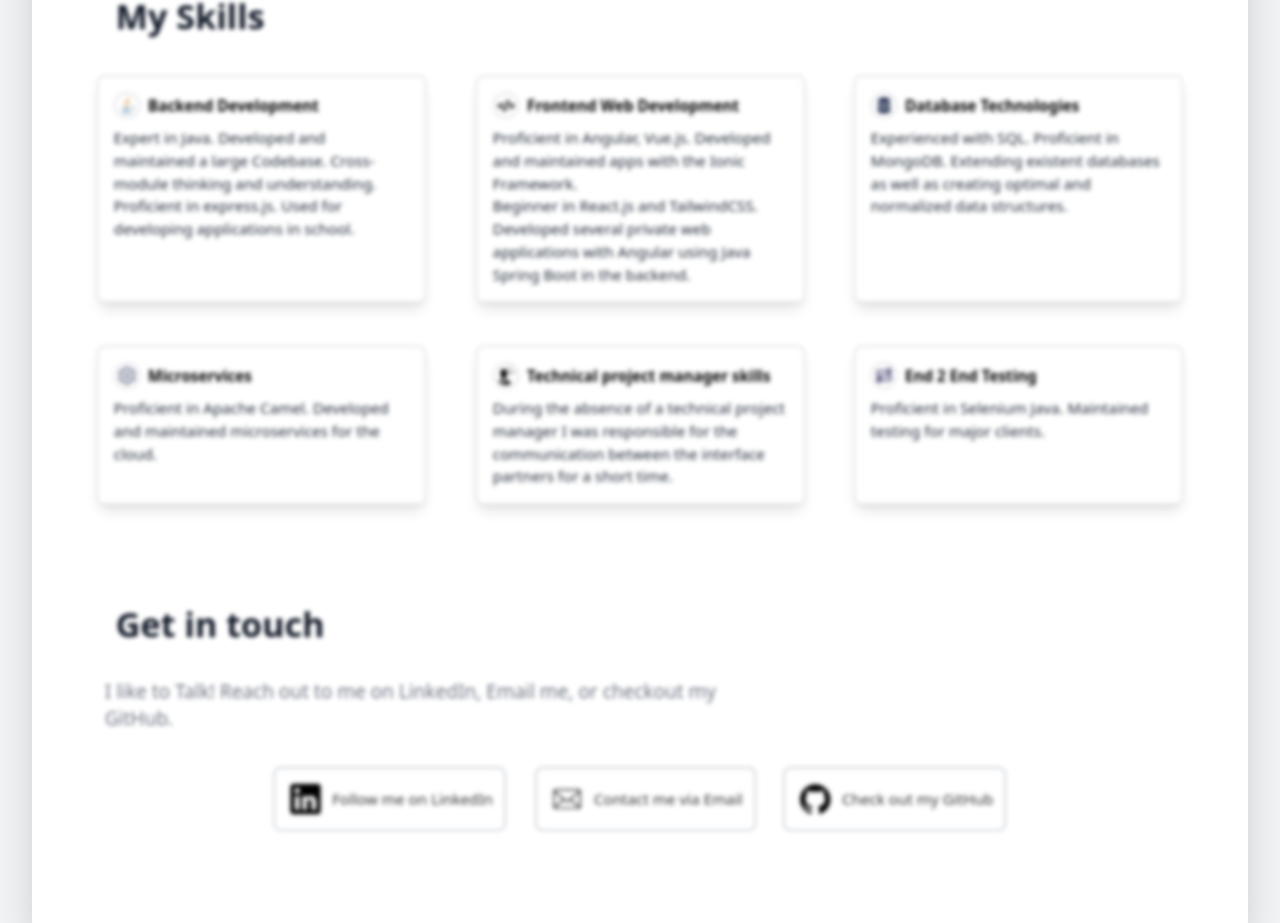
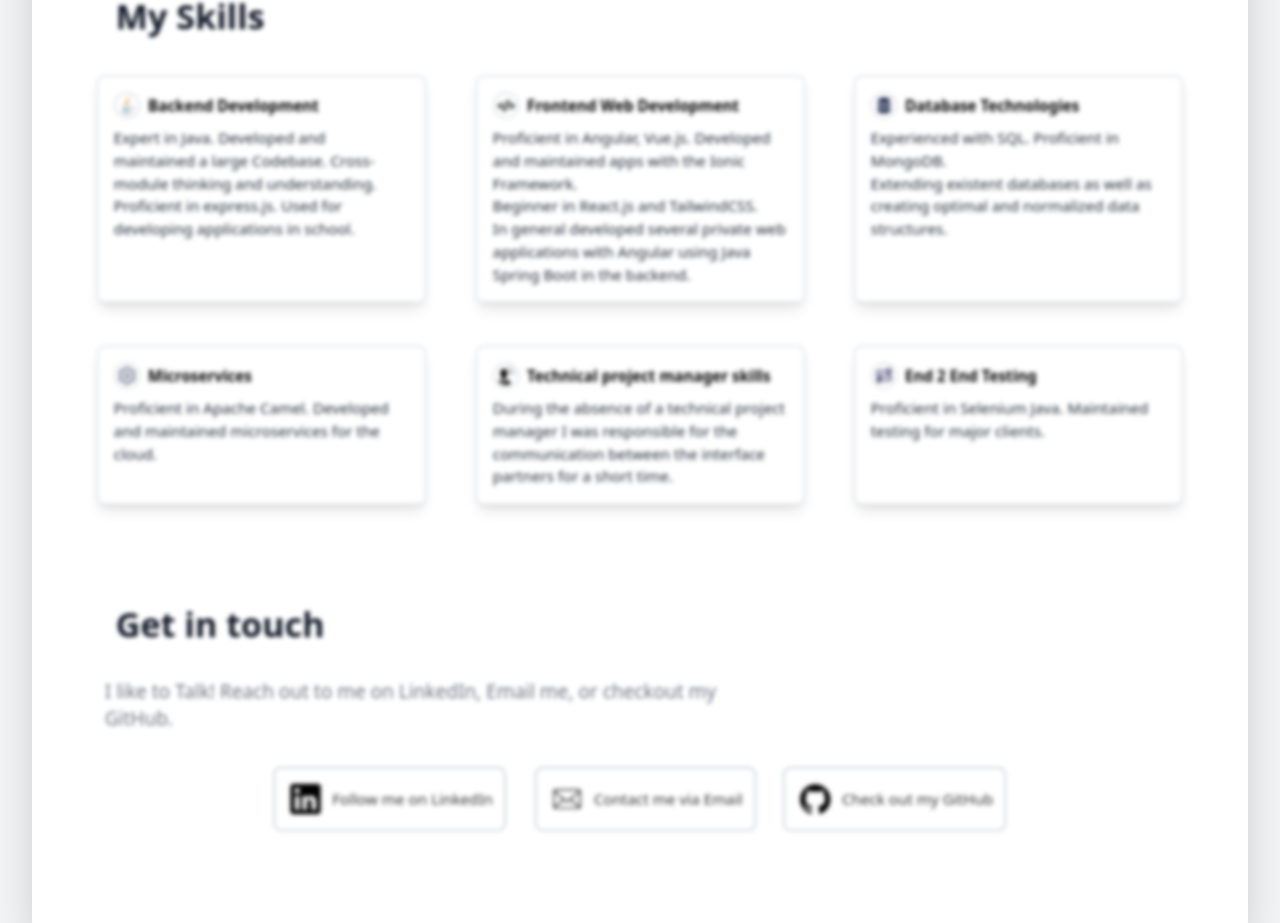
Before and after one commit to RomanL1/personal-blog-resume, an Angular app: page / in a window 1280 px wide. Shown: the part 2354-3277 px from the top of the page. Built offline with nearby package versions, Linux system fonts and the light colour scheme.

Commit message:
R - rewriting some card content

```diff
--- a/src/app/pages/home/home.component.html
+++ b/src/app/pages/home/home.component.html
@@ -108,11 +108,13 @@
       </app-card-entry>
       <app-card-entry title="Frontend Web Development" imageSrc="frontend.png">
         Proficient in Angular, Vue.js. Developed and maintained apps with the Ionic Framework. <br>
-        Beginner in React.js and TailwindCSS. Developed several private web applications with Angular using Java
+        Beginner in React.js and TailwindCSS. <br>
+        In general developed several private web applications with Angular using Java
         Spring Boot in the backend.
       </app-card-entry>
       <app-card-entry title="Database Technologies" imageSrc="database.svg">
-        Experienced with SQL. Proficient in MongoDB. Extending existent databases as well as creating optimal and
+        Experienced with SQL. Proficient in MongoDB. <br>
+        Extending existent databases as well as creating optimal and
         normalized data structures.
       </app-card-entry>
       <app-card-entry title="Microservices" imageSrc="microservices.svg">
```
